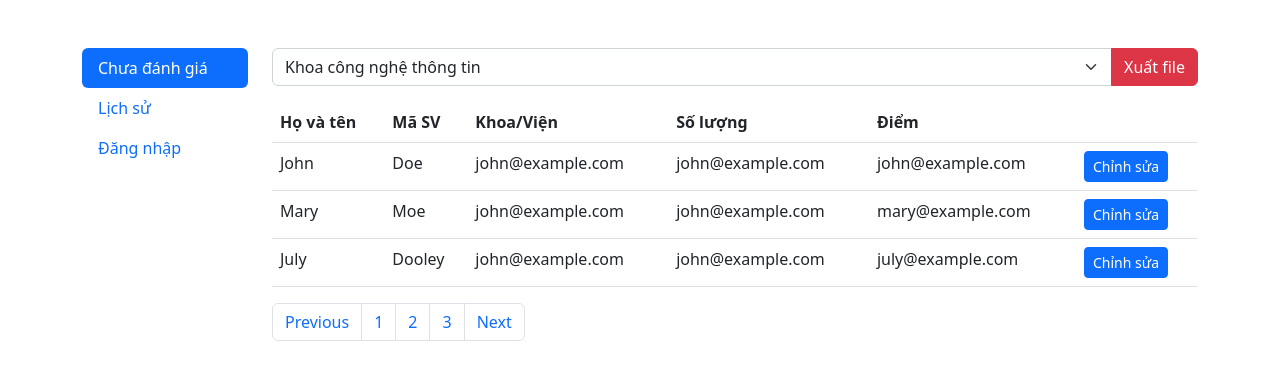
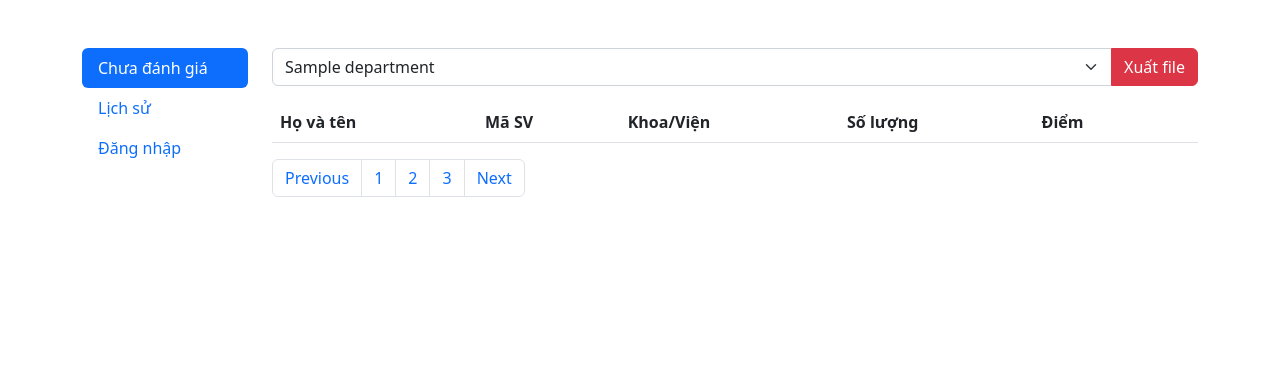
Before and after one commit to HuyenNguyen111/WebServer_KLTN, a Django app: page / in a window 1280 px wide. Shown: the top 380 px of the page. Run offline with Django 4.2, Linux system fonts and the light colour scheme; tables that the repository leaves empty hold one stand-in row (values such as "Sample post"); lists and menus that the app fills with data are empty; some libraries are stand-ins or nearby versions.

Commit message:
load data template

```diff
--- a/score/admin.py
+++ b/score/admin.py
@@ -1,6 +1,7 @@
 from django.contrib import admin
 from . import models
 # Register your models here.
-admin.site.register(models.Deparment)
+admin.site.register(models.Department)
 admin.site.register(models.Score)
 admin.site.register(models.DataBottle)
+admin.site.register(models.HistoryEvaluate)
--- a/score/models.py
+++ b/score/models.py
@@ -1,9 +1,11 @@
 from django.db import models
 from django.utils import timezone
+from django.contrib.auth import get_user_model
+from django.contrib.postgres.fields import ArrayField
 # Create your models here.
 
 
-class Deparment(models.Model):
+class Department(models.Model):
     """
         Bảng lưu thông tin khoa/viện
     """
@@ -29,10 +31,17 @@ class DataBottle(models.Model):
     name = models.CharField(max_length=500, blank=False)
     studentID = models.CharField(max_length=10, blank=False)
     quantity = models.IntegerField()
-    deparment = models.ForeignKey(Deparment, on_delete=models.CASCADE)
+    department = models.ForeignKey(Department, on_delete=models.CASCADE)
     createAt = models.DateTimeField(default=timezone.now)
     updateAt = models.DateTimeField(default=timezone.now)
-    note = models.TextField()
+    note = models.TextField(blank = True)
     score = models.FloatField()
     status = models.IntegerField()  # 0: chưa nhập điểm. 1: đã nhập
     endAt = models.DateField(null=True, blank=True)
+
+
+class HistoryEvaluate(models.Model):
+    createAt = models.DateTimeField(default=timezone.now)
+    quantityStudent = models.IntegerField()
+    evaluator = models.ForeignKey(get_user_model(), on_delete=models.CASCADE)
+    dataBottle = ArrayField(models.BigIntegerField(), size=200)
--- a/score/urls.py
+++ b/score/urls.py
@@ -4,5 +4,6 @@ urlpatterns = [
     path('', views.score_view),
     path('history/', views.history_view),
     path('history/<int:id>', views.historyItem_view, name='history-item'),
-    path('login/', views.Login.as_view(), name='login')
+    path('login/', views.Login.as_view(), name='login'),
+    path('post-data/', views.post_data, name='post-data'),
 ]
--- a/score/views.py
+++ b/score/views.py
@@ -1,19 +1,58 @@
 from django.shortcuts import render
 from django.views import View
+from rest_framework.decorators import api_view
+from rest_framework.response import Response
+from rest_framework import status
+from .models import DataBottle, Department, Score, HistoryEvaluate
 
 # Create your views here.
 
 
+@api_view(['POST'])
+def post_data(request):
+    data = request.data
+    department = Department.objects.get(pk=data.get('department'))
+    data_bottle = DataBottle.objects.filter(
+        studentID=data.get("studentID"), status=0)
+    score = Score.objects.all().values()[0]
+    if data_bottle:
+        DataBottle.objects.filter(pk=data_bottle[0].id).update(
+            quantity=data.get('quantity')+data_bottle[0].quantity,
+            score=(data.get('quantity') +
+                   data_bottle[0].quantity)/score['numItem']*score['score']
+        )
+    else:
+        DataBottle.objects.create(
+            name=data.get('name'),
+            studentID=data.get('studentID'),
+            quantity=data.get('quantity'),
+            department=department,
+            note=data.get('note'),
+            status=0,
+            score=data.get('quantity')/score['numItem']*score['score']
+        )
+    return Response(status=status.HTTP_200_OK)
+
+
 def score_view(request):
-    return render(request, 'score.html')
+    departments = Department.objects.all()
+    department = Department.objects.get(id=1)
+    not_evaluate = DataBottle.objects.filter(status=0, department=department)
+    return render(request, 'score.html', context={'departments': departments, 'not_evaluate': not_evaluate})
 
 
 def history_view(request):
-    return render(request, 'history.html')
+    departments = Department.objects.all()
+    histories = HistoryEvaluate.objects.all()
+    print(histories)
+    return render(request, 'history.html', context={"departments": departments, "histories": histories})
 
 
 def historyItem_view(request, id):
-    return render(request, 'historyItem.html')
+    departments = Department.objects.all()
+    history = HistoryEvaluate.objects.get(pk=id)
+    dataBottles = DataBottle.objects.filter(pk__in=history.dataBottle)
+    return render(request, 'historyItem.html', context={"departments": departments, "dataBottles": dataBottles})
 
 
 class Login(View):
--- a/template/score.html
+++ b/template/score.html
@@ -1,9 +1,9 @@
 {% extends "index.html" %} {% block content %}
 <div class="input-group mb-3">
     <select class="form-select">
-        <option value="1">Khoa công nghệ thông tin</option>
-        <option value="2">Khoa công nghệ thông tin</option>
-        <option value="3">Khoa công nghệ thông tin</option>
+        {% for department in departments %}
+        <option value="{{department.id}}">{{department.name}}</option>
+        {% endfor %}
     </select>
     <button class="btn btn-danger">Xuất file</button>
 </div>
@@ -20,36 +20,18 @@
             </tr>
         </thead>
         <tbody>
+            {% for not_e in not_evaluate %}
             <tr>
-                <td>John</td>
-                <td>Doe</td>
-                <td>john@example.com</td>
-                <td>john@example.com</td>
-                <td>john@example.com</td>
+                <td>{{not_e.name}}</td>
+                <td>{{not_e.studentID}}</td>
+                <td>{{not_e.department.name}}</td>
+                <td>{{not_e.quantity}}</td>
+                <td>{{not_e.score}}</td>
                 <td>
                     <button class="btn btn-primary btn-sm">Chỉnh sửa</button>
                 </td>
             </tr>
-            <tr>
-                <td>Mary</td>
-                <td>Moe</td>
-                <td>john@example.com</td>
-                <td>john@example.com</td>
-                <td>mary@example.com</td>
-                <td>
-                    <button class="btn btn-primary btn-sm">Chỉnh sửa</button>
-                </td>
-            </tr>
-            <tr>
-                <td>July</td>
-                <td>Dooley</td>
-                <td>john@example.com</td>
-                <td>john@example.com</td>
-                <td>july@example.com</td>
-                <td>
-                    <button class="btn btn-primary btn-sm">Chỉnh sửa</button>
-                </td>
-            </tr>
+            {% endfor %}
         </tbody>
     </table>
 </div>
--- a/webserver/settings.py
+++ b/webserver/settings.py
@@ -38,9 +38,15 @@ INSTALLED_APPS = [
     'django.contrib.messages',
     'django.contrib.staticfiles',
     "score",
+    "rest_framework",
+    "corsheaders",
 ]
 
+CORS_ALLOW_ALL_ORIGINS = True
+
 MIDDLEWARE = [
+    "corsheaders.middleware.CorsMiddleware",
+    "django.middleware.common.CommonMiddleware",
     'django.middleware.security.SecurityMiddleware',
     'django.contrib.sessions.middleware.SessionMiddleware',
     'django.middleware.common.CommonMiddleware',
```
Also changed, not shown: template/history.html (+16 -22 lines), template/historyItem.html (+10 -32 lines), score/migrations/0002_rename_deparment_department_and_more.py (added), score/migrations/0003_historyevaluate.py (added), score/migrations/0004_alter_databottle_note.py (added).
